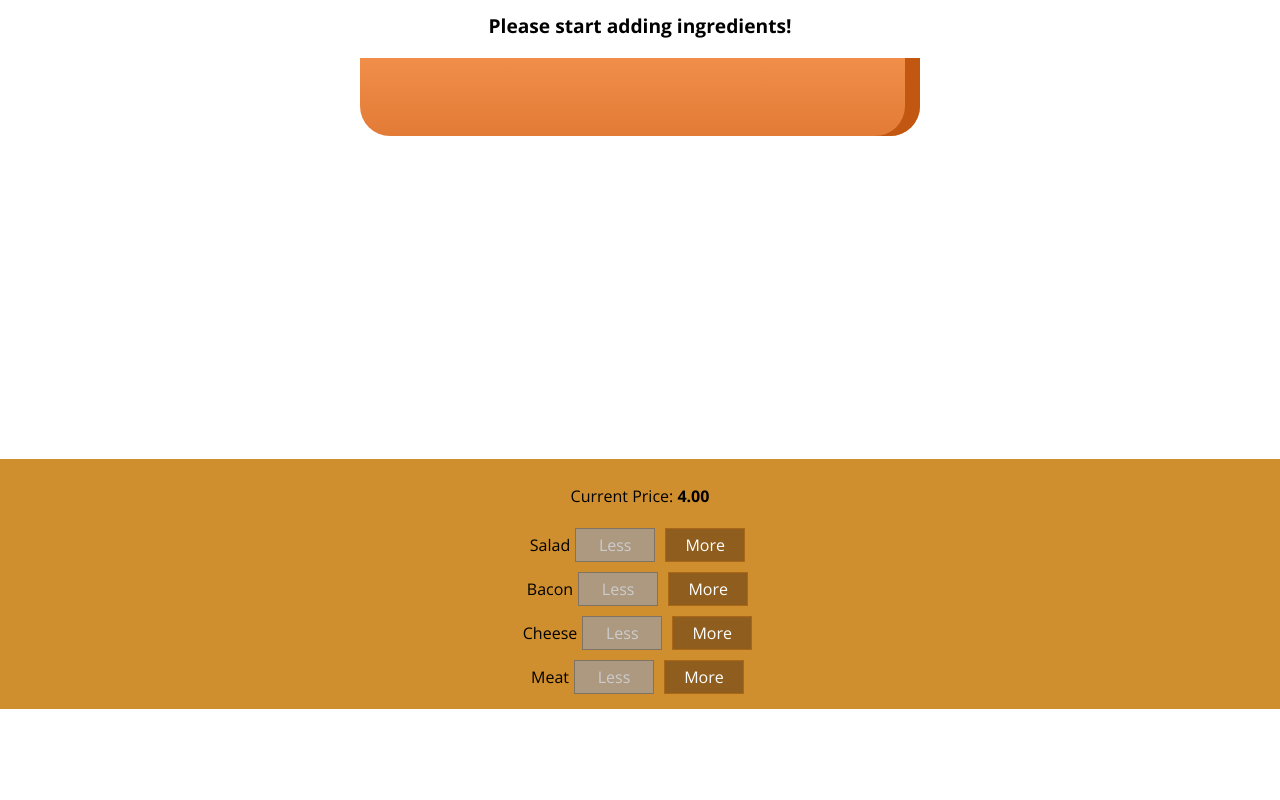
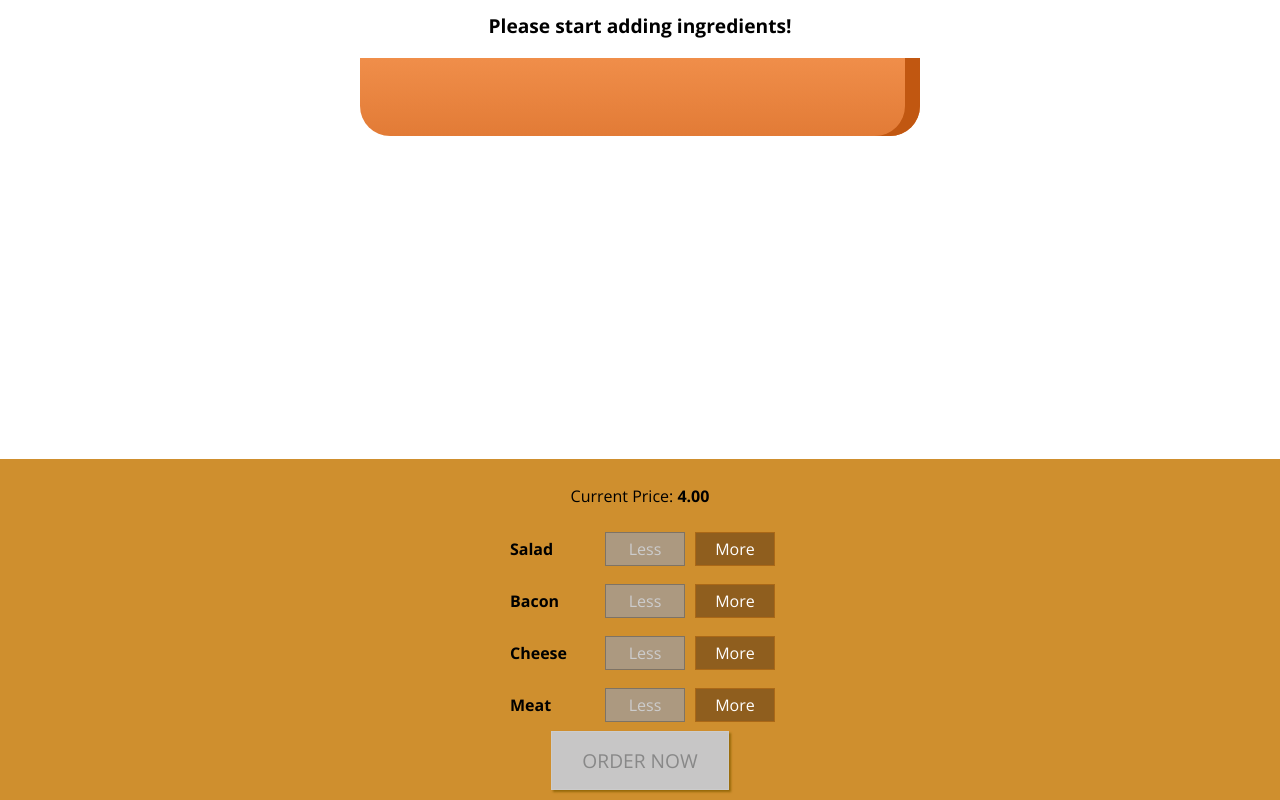
Before and after one commit to SylarAtomic/react-complete-guide-burger-builder, a React app: page / in a window 1280 px wide. Shown: the part 179-979 px from the top of the page. Before the commit the page ends 888 px from the top, so only its background shows below. Built offline with nearby package versions, Linux system fonts and the light colour scheme.

Commit message:
Completed Lesson 166 - Adding the Order Button
Lesson 166 completed
+ Added the order button
+ Added some logic for the order button
+ Added order button css

++ Realigned code with lecturer

```diff
--- a/src/components/Burger/BuildControls/BuildControl/BuildControl.css
+++ b/src/components/Burger/BuildControls/BuildControl/BuildControl.css
@@ -11,20 +11,21 @@
     padding: 5px;
     margin: 0 5px;
     width: 80px;
-  border: 1px solid #aa6817;
+    border: 1px solid #AA6817;
     cursor: pointer;
     outline: none;
 }
 
+
 .BuildControl button:disabled {
-  background-color: #ac9980;
-  border: 1px solid #7e7365;
+    background-color: #AC9980;
+    border: 1px solid #7E7365;
     color: #ccc;
     cursor: default;
 }
 
 .BuildControl button:hover:disabled {
-  background-color: #ac9980;
+    background-color: #AC9980;
     color: #ccc;
     cursor: not-allowed;
 }
@@ -36,23 +37,21 @@
 }
 
 .BuildControl .Less {
-  background-color: #d39952;
+    background-color: #D39952;
     color: white;
 }
 
 .BuildControl .More {
-  background-color: #8f5e1e;
+    background-color: #8F5E1E;
     color: white;
 }
 
-.BuildControl .Less:hover,
-.BuildControl .Less:active {
-  background-color: #daa972;
+.BuildControl .Less:hover, .BuildControl .Less:active {
+    background-color: #DAA972;
     color: white;
 }
 
-.BuildControl .More:hover,
-.BuildControl .More:active {
-  background-color: #99703f;
+.BuildControl .More:hover,.BuildControl .More:active {
+    background-color: #99703F;
     color: white;
 }
--- a/src/components/Burger/BuildControls/BuildControl/BuildControl.js
+++ b/src/components/Burger/BuildControls/BuildControl/BuildControl.js
@@ -1,23 +1,18 @@
-import React from "react";
+import React from 'react';
 
-import classes from "./BuildControl.css";
+import classes from './BuildControl.css';
 
-const buildControl = props => {
-  return (
+const buildControl = (props) => (
     <div className={classes.BuildControl}>
-      <div className={classes.label}>{props.label}</div>
-      <button
-        className={classes.Less}
-        onClick={props.removed}
-        disabled={props.disabled}
-      >
-        Less
-      </button>
-      <button className={classes.More} onClick={props.added}>
-        More
-      </button>
+        <div className={classes.Label}>{props.label}</div>
+        <button
+            className={classes.Less}
+            onClick={props.removed}
+            disabled={props.disabled}>Less</button>
+        <button
+            className={classes.More}
+            onClick={props.added}>More</button>
     </div>
-  );
-};
+);
 
 export default buildControl;
--- a/src/components/Burger/BuildControls/BuildControls.css
+++ b/src/components/Burger/BuildControls/BuildControls.css
@@ -1,6 +1,6 @@
 .BuildControls {
     width: 100%;
-  background-color: #cf8f2e;
+    background-color: #CF8F2E;
     display: flex;
     flex-flow: column;
     align-items: center;
@@ -8,3 +8,44 @@
     margin: auto;
     padding: 10px 0;
 }
+
+.OrderButton {
+    background-color: #DAD735;
+    outline: none;
+    cursor: pointer;
+    border: 1px solid #966909;
+    color: #966909;
+    font-family: inherit;
+    font-size: 1.2em;
+    padding: 15px 30px;
+    box-shadow: 2px 2px 2px #966909;
+}
+
+.OrderButton:hover, .OrderButton:active {
+    background-color: #A0DB41;
+    border: 1px solid #966909;
+    color: #966909;
+}
+
+.OrderButton:disabled {
+    background-color: #C7C6C6;
+    cursor: not-allowed;
+    border: 1px solid #ccc;
+    color: #888888;
+}
+
+.OrderButton:not(:disabled) {
+    animation: enable 0.3s linear;
+}
+
+@keyframes enable {
+    0% {
+        transform: scale(1);
+    }
+    60% {
+        transform: scale(1.1);
+    }
+    100% {
+        transform: scale(1);
+    }
+}
--- a/src/components/Burger/BuildControls/BuildControls.js
+++ b/src/components/Burger/BuildControls/BuildControls.js
@@ -1,29 +1,29 @@
-import React from "react";
+import React from 'react';
 
-import classes from "./BuildControls.css";
-import BuildControl from "./BuildControl/BuildControl";
+import classes from './BuildControls.css';
+import BuildControl from './BuildControl/BuildControl';
 
 const controls = [
-  { label: "Salad", type: "salad" },
-  { label: "Bacon", type: "bacon" },
-  { label: "Cheese", type: "cheese" },
-  { label: "Meat", type: "meat" }
+    { label: 'Salad', type: 'salad' },
+    { label: 'Bacon', type: 'bacon' },
+    { label: 'Cheese', type: 'cheese' },
+    { label: 'Meat', type: 'meat' },
 ];
 
-const buildControls = props => (
+const buildControls = (props) => (
     <div className={classes.BuildControls}>
-    <p>
-      Current Price: <strong>{props.price.toFixed(2)}</strong>
-    </p>
+        <p>Current Price: <strong>{props.price.toFixed(2)}</strong></p>
         {controls.map(ctrl => (
             <BuildControl
                 key={ctrl.label}
                 label={ctrl.label}
                 added={() => props.ingredientAdded(ctrl.type)}
                 removed={() => props.ingredientRemoved(ctrl.type)}
-        disabled={props.disabled[ctrl.type]}
-      />
+                disabled={props.disabled[ctrl.type]} />
         ))}
+        <button
+            className={classes.OrderButton}
+            disabled={!props.purchasable}>ORDER NOW</button>
     </div>
 );
 
--- a/src/components/Burger/BurgerIngredient/BurgerIngredient.css
+++ b/src/components/Burger/BurgerIngredient/BurgerIngredient.css
@@ -1,7 +1,7 @@
 .BreadBottom {
     height: 13%;
     width: 80%;
-  background: linear-gradient(#f08e4a, #e27b36);
+    background: linear-gradient(#F08E4A, #e27b36);
     border-radius: 0 0 30px 30px;
     box-shadow: inset -15px 0 #c15711;
     margin: 2% auto;
@@ -80,6 +80,7 @@
     box-shadow: inset 1px 3px #c9c9c9;
   }
 
+
 .Meat {
     width: 80%;
     height: 8%;
--- a/src/containers/BurgerBuilder/BurgerBuilder.js
+++ b/src/containers/BurgerBuilder/BurgerBuilder.js
@@ -23,7 +23,8 @@
       cheese: 0,
       meat: 0
     },
-    totalPrice: 4
+    totalPrice: 4,
+    purchasable: false
   };
 
   updatePurchaseState(ingredients) {
@@ -69,12 +70,11 @@
   };
 
   render() {
-    const disableInfo = {
+    const disabledInfo = {
       ...this.state.ingredients
     };
-
-    for (let key in disableInfo) {
-      disableInfo[key] = disableInfo[key] <= 0;
+    for (let key in disabledInfo) {
+      disabledInfo[key] = disabledInfo[key] <= 0;
     }
     // {salad: true, meat: false, ...}
     return (
@@ -83,7 +83,8 @@
         <BuildControls
           ingredientAdded={this.addIngredientHandler}
           ingredientRemoved={this.removeIngredientHandler}
-          disabled={disableInfo}
+          disabled={disabledInfo}
+          purchasable={this.state.purchasable}
           price={this.state.totalPrice}
         />
       </Aux>
```
Also changed, not shown: src/App.js (+4 -4 lines), src/components/Burger/Burger.js (+10 -10 lines), src/components/Burger/BurgerIngredient/BurgerIngredient.js (+11 -11 lines). Lines whose indentation alone changed are shown as unchanged.
